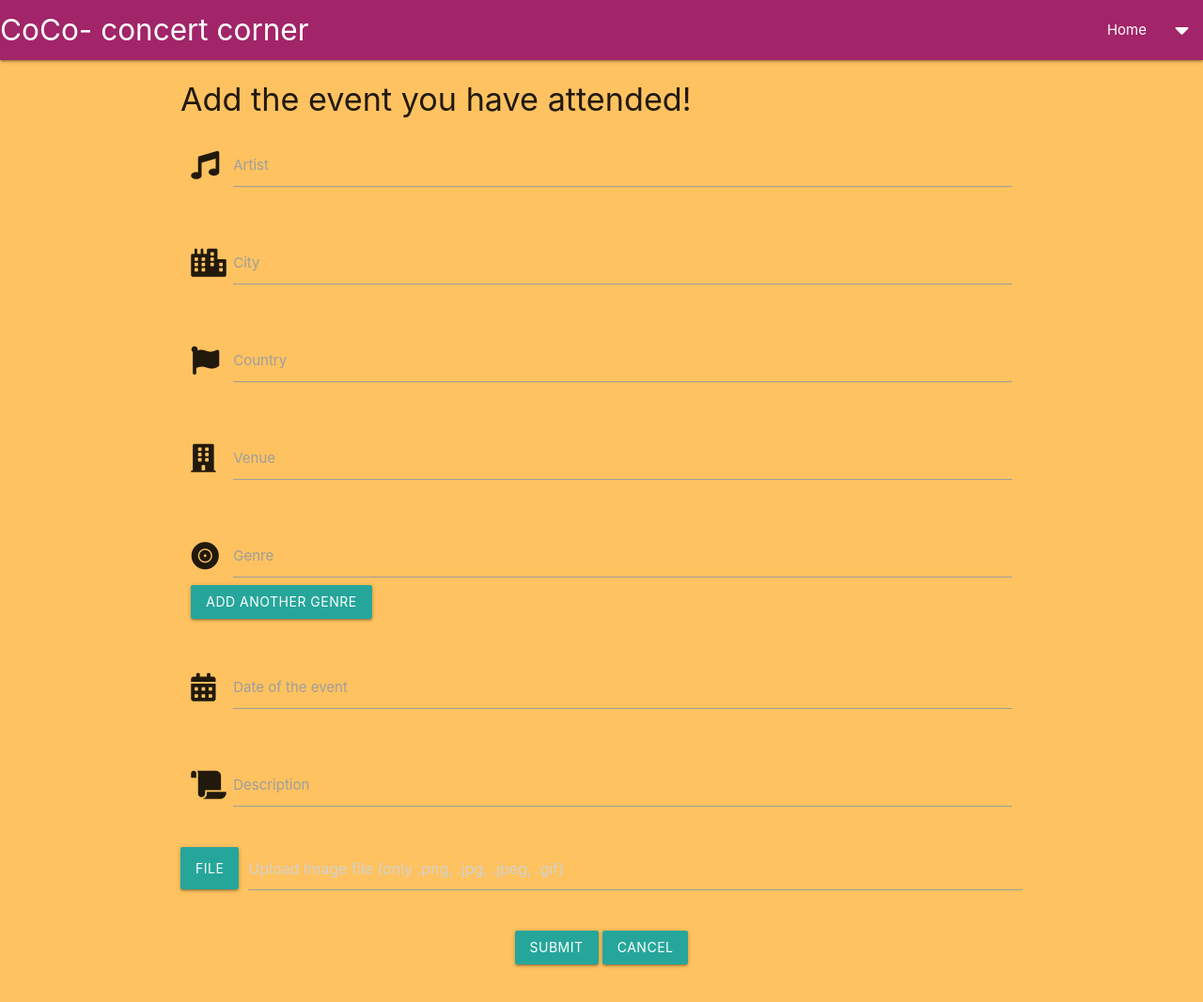
After one commit to komfiGolabi/CoCo-Concert-Corner, a Flask app: page /new_concert in a window 1280 px wide. The commit adds this page. Shown: the whole page at 94% size. Run offline with Flask 2, Linux system fonts and the light colour scheme; some libraries are stand-ins or nearby versions.

Commit message:
created a form to add a a new event and its functionality to connnect it with database

```diff
--- a/app.py
+++ b/app.py
@@ -28,7 +28,7 @@ def get_concerts():
 @app.route("/register", methods=["GET", "POST"])
 def register():
     if request.method == "POST":
-        # checking if the username exists in database
+        # check if username already exists in db
         existing_user = mongo.db.users.find_one(
             {"username": request.form.get("username").lower()})
 
@@ -44,9 +44,11 @@ def register():
 
         # put the new user into 'session' cookie
         session["user"] = request.form.get("username").lower()
-        flash("You have succesfully registered to CoCo!")
+        flash("Registration Successful!")
         return redirect(url_for("profile", username=session["user"]))
+
     return render_template("register.html")
+
 
 
 @app.route("/login", methods=["GET", "POST"])
@@ -84,6 +86,7 @@ def profile(username):
     username = mongo.db.users.find_one(
         {"username": session["user"]})["username"]
 
+
     if session["user"]:
        return render_template("profile.html", username=username)
 
@@ -98,6 +101,27 @@ def logout():
     return redirect(url_for("login"))
 
 
+@app.route("/new_concert", methods=["GET", "POST"])
+def new_concert():
+    if request.method == "POST":
+        user = mongo.db.users.find_one({"username": session["user"]})
+        new_concert = {
+            "artist": request.form.get("artist"),
+            "city": request.form.get("city"),
+            "country": request.form.get("country"),
+            "venue": request.form.get("venue"),
+            "category_name": request.form.getlist("category_name"),
+            "concert_date": request.form.get("concert_date"),
+            "description": request.form.get("description"),
+            "user_id": ObjectId(user["_id"])
+        }
+        mongo.db.recipes.insert_one(new_concert)
+        flash("Event succesfully added!")
+        return redirect(url_for("new_concert"))
+
+    return render_template("new_concert.html")
+
+
 if __name__ == "__main__":
     app.run(host=os.environ.get("IP"),
             port=int(os.environ.get("PORT")),
--- a/templates/base.html
+++ b/templates/base.html
@@ -38,7 +38,7 @@
             <li><a href="{{ url_for('get_concerts') }}">Home</a></li>
             {% if session.user %}
 
-            <li><a href="#">New Concert</a></li>
+            <li><a href="{{ url_for('new_concert') }}">New Concert</a></li>
             <li><a href="#">Manage Categories</a></li>
             <li><a href="{{ url_for('profile', username=session['user']) }}">Profile</a></li>
             <li><a href="{{ url_for('logout') }}">Log Out</a></li>
@@ -60,7 +60,7 @@
                     <li><a href="{{ url_for('get_concerts') }}">Home</a></li>
                     {% if session.user %}
                         <li><a href="{{ url_for('profile', username=session['user']) }}">Profile</a></li>
-                        <li><a href="#">New Concert</a></li>
+                        <li><a href="{{ url_for('new_concert') }}">New Concert</a></li>
                         <li><a href="#">Manage Categories</a></li>
                         <li><a href="{{ url_for('logout') }}">Log Out</a></li>
                     {% else %}
--- /dev/null
+++ b/templates/new_concert.html
@@ -0,0 +1,95 @@
+{% extends "base.html" %}
+{% block content %}
+<div class="title-style s6">
+    <h4>
+        Add the event you have attended!
+    </h4>
+</div>
+
+<div class="row form-bg-col">
+
+    <form class="col s12" method="POST" action="{{ url_for('new_concert') }}" enctype="multipart/form-data">
+        <div class="row">
+            <div class="input-field col s12">
+                <i class="fas fa-music prefix"></i>
+                <input id="artist" type="text" name="artist" minlength="5" maxlength="50" class="validate"
+                    required>
+                <label for="artist">Artist</label>
+            </div>
+        </div>
+        <div class="row">
+            <div class="input-field col s12">
+                <i class="fas fa-city prefix"></i>
+                <input id="city" type="text" name="city" class="validate" required>
+                <label for="city">City</label>
+            </div>
+        </div>
+        <div class="row">
+            <div class="input-field col s12">
+                <i class="fas fa-flag prefix"></i>
+                <input id="country" type="text" name="country" class="validate" required>
+                <label for="country">Country</label>
+            </div>
+        </div>
+        <div class="row">
+            <div class="input-field col s12">
+                <i class="fas fa-building prefix"></i>
+                <input id="venue" type="text" name="venue"class="validate"
+                    required>
+                <div id="dynamicInput"></div>
+                <label for="venue">Venue</label>
+            </div>
+        </div>
+        <div class="row">
+            <div class="input-field col s12">
+                <i class="fas fa-record-vinyl prefix"></i>
+                <input id="category_name" type="text" name="category_name" minlength="3" maxlength="300" class="validate" required>
+                <div id="dynamicInputTwo"></div>
+                <label for="category_name">Genre</label>
+                <a class="waves-effect waves-light btn" onClick="addMethod('dynamicInputTwo');">Add another genre</a>
+            </div>
+        </div>
+
+        <div class="row">
+            <div class="input-field col s12">
+                <i class="fas fa-calendar-alt prefix"></i>
+                <input id="concert_date" type="text" name="concert_date" minlength="3" maxlength="300" class="validate" required>
+                <div id="dynamicInputTwo"></div>
+                <label for="concert_date">Date of the event</label>
+            </div>
+        </div>
+        <div class="row">
+            <div class="input-field col s12">
+                <i class="fas fa-scroll prefix"></i>
+                <input id="description" type="text" name="description" minlength="3" maxlength="300" class="validate" required>
+                <div id="dynamicInputTwo"></div>
+                <label for="description">Description</label>
+            </div>
+        </div>
+
+        <div class="row">
+
+            <div class="file-field input-field">
+
+                <div class="btn">
+                    <span >File</span>
+                    <input type="file" name="user_file" accept=".png, .jpg, .jpeg, .gif" required>
+                </div>
+
+
+                <div class="file-path-wrapper">
+                    <input class="file-path validate" type="text"
+                        placeholder="Upload Image file (only .png, .jpg, .jpeg, .gif)">
+                </div>
+            </div>
+        </div>
+        <div class="row">
+            <div class="col s12 center-align">
+                <button type="submit" class="waves-effect waves-light btn button-style">Submit</button>
+                <a href="{{ url_for('new_concert') }}" class="waves-effect waves-light btn button-style">Cancel</a>
+            </div>
+        </div>
+    </form>
+</div>
+
+{% endblock %}
```
